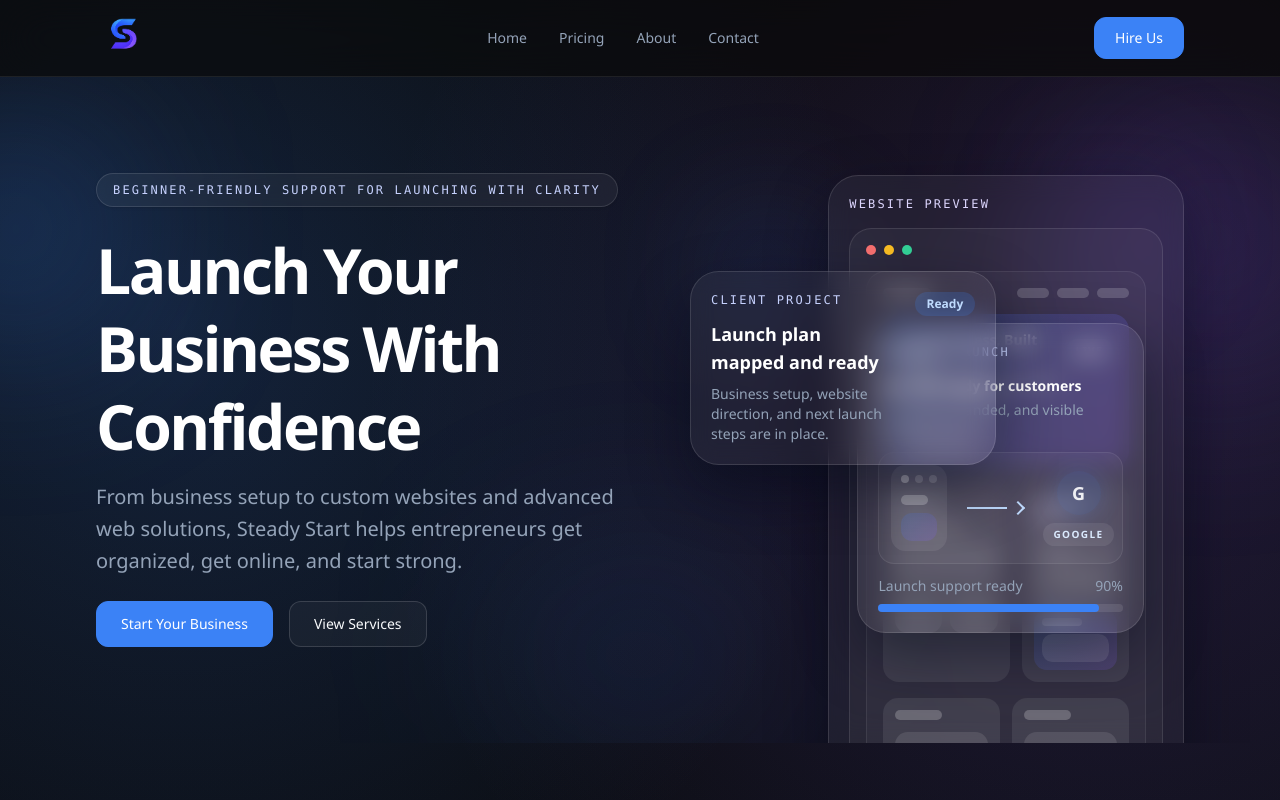
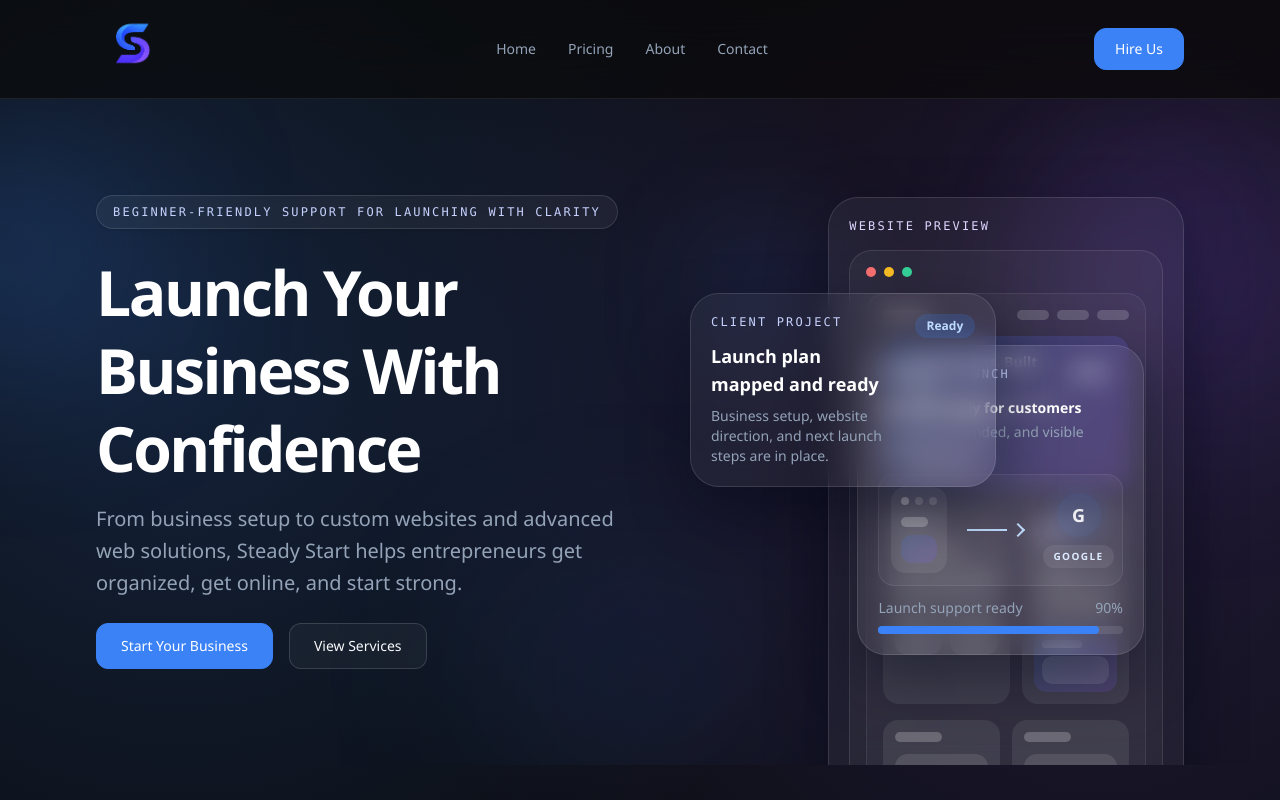
Before and after one commit to MySaaS1023/SS, a Next.js app: page / in a window 1280 px wide. Shown: the top 800 px of the page. Built offline with nearby package versions, Linux system fonts and the light colour scheme.

Commit message:
resize menu logo

```diff
--- a/components/logo.tsx
+++ b/components/logo.tsx
@@ -12,11 +12,11 @@ export function Logo({ compact = false }: LogoProps) {
       <Image
         src="/logo.png"
         alt="Steady Start Logo"
-        width={72}
-        height={72}
+        width={92}
+        height={92}
         priority
         className={`h-auto object-contain ${
-          compact ? "w-[46px] sm:w-[52px] md:w-[56px]" : "w-[56px] sm:w-[62px] md:w-[72px]"
+          compact ? "w-[62px] sm:w-[68px] md:w-[74px]" : "w-[56px] sm:w-[62px] md:w-[72px]"
         }`}
       />
     </Link>
--- a/components/site-header.tsx
+++ b/components/site-header.tsx
@@ -17,7 +17,7 @@ export function SiteHeader() {
 
   return (
     <header className="sticky top-0 z-50 border-b border-[rgba(255,255,255,0.08)] bg-[rgba(10,10,10,0.65)] backdrop-blur-xl">
-      <PageContainer className="relative flex items-center justify-between gap-3 py-2 md:gap-5 md:py-2.5">
+      <PageContainer className="relative flex items-center justify-between gap-3 py-2.5 md:gap-5 md:py-3">
         <Logo compact />
 
         <nav className="hidden items-center justify-center gap-5 text-sm font-medium text-[var(--muted)] md:flex md:justify-end md:gap-8">
```
